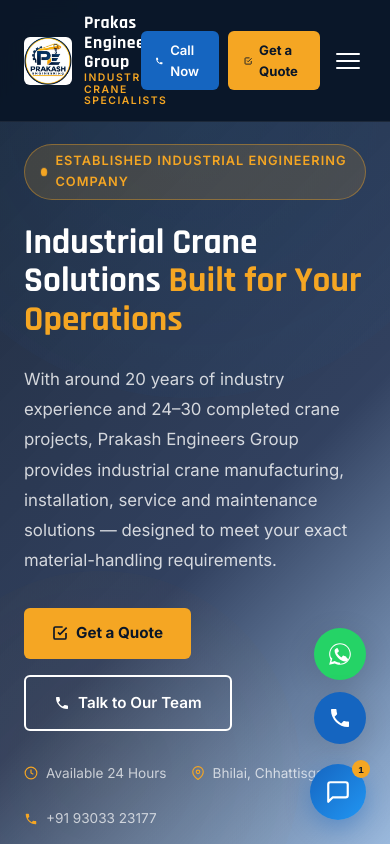
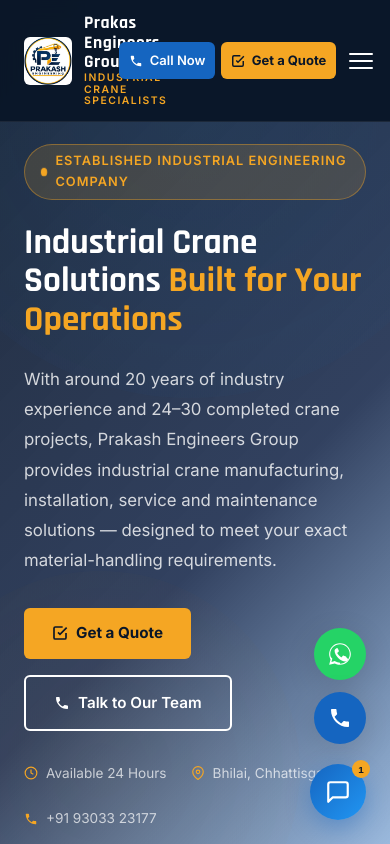
Before and after one commit to 9303323177/prakashengineersgroup, a plain HTML site: page index.html in a window 390 px wide. Shown: the top 844 px of the page. Drawn offline with Linux system fonts and the light colour scheme.

Commit message:
fix mobile navigation menu layout

```diff
--- a/style.css
+++ b/style.css
@@ -1662,6 +1662,27 @@ footer {
   .step-number { margin-bottom:0; flex-shrink:0; }
 }
 @media (max-width:640px) {
+   @media (max-width:640px) {
+
+    /* Existing CSS code yahan rahega */
+
+    .header-actions {
+        gap: 6px;
+        flex-shrink: 0;
+    }
+
+    .hamburger {
+        display: flex !important;
+        flex-shrink: 0;
+    }
+
+    .btn-call,
+    .btn-quote {
+        padding: 8px 10px;
+        font-size: 13px;
+    }
+
+}
   .section { padding:56px 0; }
   .why-grid { grid-template-columns:1fr; }
   .products-grid { grid-template-columns:1fr; }
```
